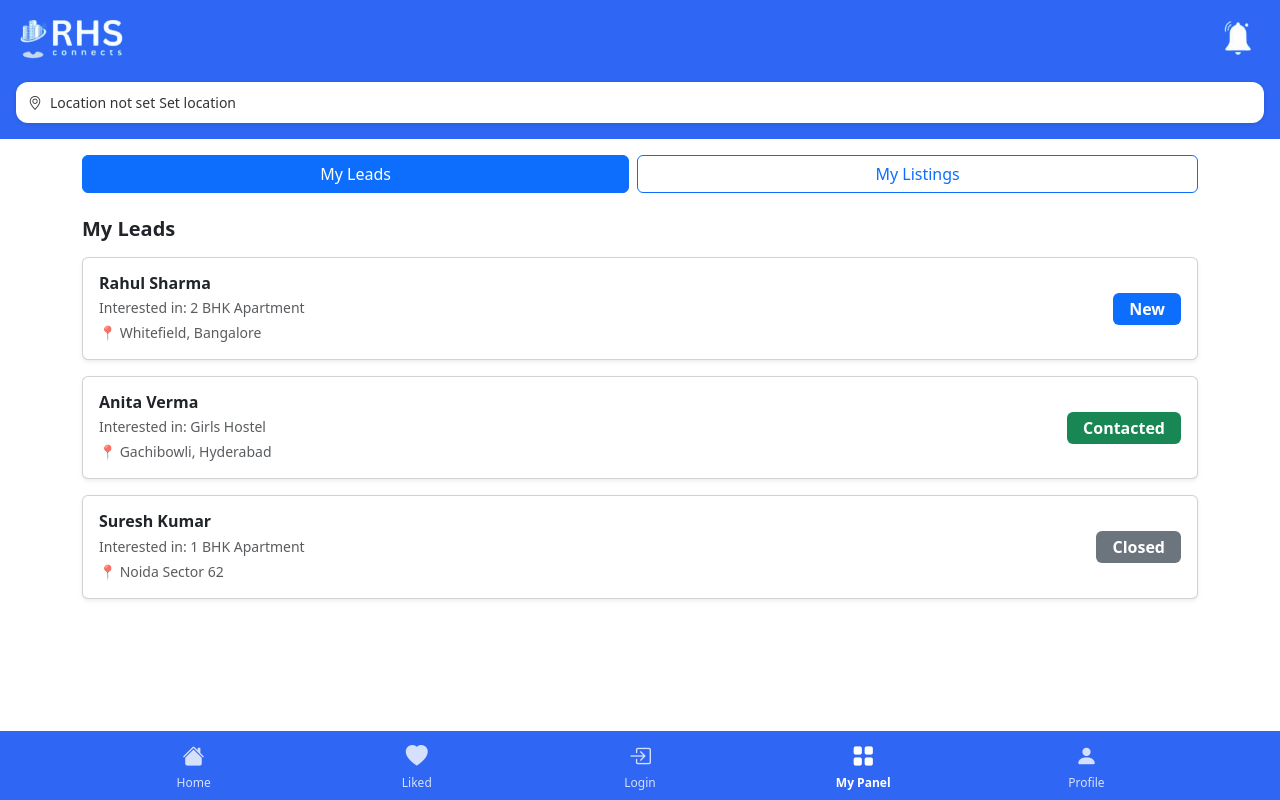
After one commit to ShobxVenkat/Skypath, a PHP site: page /panel.php in a window 1280 px wide. The commit adds this page. Run offline with PHP 8.4, Linux system fonts and the light colour scheme.

Commit message:
Panel page, leads/listings tabs, popups and UI fixes

```diff
--- a/home.php
+++ b/home.php
@@ -55,9 +55,7 @@ require "partials/header.php";
 
   <!-- 🔍 Search Section -->
   <section class="mb-4">
-    <div class="search-label mb-2">
-      <i class="bi bi-geo-alt"></i> Select Location
-    </div>
+
 
     <div class="input-group shadow rounded-pill overflow-hidden">
       <input
--- /dev/null
+++ b/panel.php
@@ -0,0 +1,65 @@
+<?php
+$pageTitle = "My Panel";
+$currentPage = "panel";
+require "partials/header.php";
+?>
+
+<div class="container py-3 pb-5">
+
+  <!-- PANEL TABS -->
+  <div class="d-flex gap-2 mb-4">
+    <button class="btn btn-primary flex-fill"
+            onclick="showTab('leads')"
+            id="btnLeads">
+      My Leads
+    </button>
+    <button class="btn btn-outline-primary flex-fill"
+            onclick="showTab('listings')"
+            id="btnListings">
+      My Listings
+    </button>
+  </div>
+
+  <!-- CONTENT AREA -->
+  <div id="panelContent"></div>
+
+</div>
+
+<!-- ================= LEADS TEMPLATE ================= -->
+<template id="leadsTemplate">
+  <?php include 'partials/panel-leads.php'; ?>
+</template>
+
+<!-- ================= LISTINGS TEMPLATE ================= -->
+<template id="listingsTemplate">
+  <?php include 'partials/panel-listings.php'; ?>
+</template>
+
+<script>
+function showTab(tab) {
+  const content = document.getElementById('panelContent');
+
+  document.getElementById('btnLeads').className =
+    tab === 'leads'
+      ? 'btn btn-primary flex-fill'
+      : 'btn btn-outline-primary flex-fill';
+
+  document.getElementById('btnListings').className =
+    tab === 'listings'
+      ? 'btn btn-primary flex-fill'
+      : 'btn btn-outline-primary flex-fill';
+
+  content.innerHTML =
+    tab === 'leads'
+      ? document.getElementById('leadsTemplate').innerHTML
+      : document.getElementById('listingsTemplate').innerHTML;
+}
+
+/* ✅ DEFAULT LOAD */
+document.addEventListener('DOMContentLoaded', () => {
+  showTab('leads');
+});
+</script>
+
+<?php require "partials/bottom-nav.php"; ?>
+<?php require "partials/footer.php"; ?>
--- a/partials/bottom-nav.php
+++ b/partials/bottom-nav.php
@@ -107,11 +107,12 @@ $isLoggedIn = false; // later session se aayega
 </a>
 
       <!-- PANEL BUTTON -->
-      <div class="nav-item <?= $currentPage=='panel'?'active':'' ?>"
-           onclick="togglePanelMenu(event)">
-        <i class="bi bi-grid-fill"></i>
-        My Panel
-      </div>
+     <!-- PANEL BUTTON -->
+<a href="panel.php" class="nav-item <?= $currentPage=='panel'?'active':'' ?>">
+  <i class="bi bi-grid-fill"></i>
+  My Panel
+</a>
+
 
       <a href="profile.php" class="nav-item <?= $currentPage=='profile'?'active':'' ?>">
         <i class="bi bi-person-fill"></i>
--- a/partials/header.php
+++ b/partials/header.php
@@ -1,6 +1,6 @@
 <?php
 $pageTitle = $pageTitle ?? "RHS Connects";
-$location  = $location  ?? "Andhra Pradesh, Krishna District...";
+$location  = $location  ?? "Location not set";
 ?>
 
 <!DOCTYPE html>
@@ -19,15 +19,9 @@ $location  = $location  ?? "Andhra Pradesh, Krishna District...";
     .bg-app {
       background-color: #2f66f3;
     }
-
-    .location-pill {
-      background-color: rgba(255,255,255,0.18);
-      white-space: nowrap;
-      overflow: hidden;
-      text-overflow: ellipsis;
-      max-width: 300px;
-      font-size: 14px;
-    }
+.set-pointer {
+  cursor: pointer;
+}
 
     .header-icon {
       width: 50px;
@@ -38,6 +32,41 @@ $location  = $location  ?? "Andhra Pradesh, Krishna District...";
       height: 42px;
       width: auto;
     }
+
+    /* ONE LINE LOCATION BAR */
+    .location-bar {
+      background: #fff;
+      color: #333;
+      border-radius: 12px;
+      padding: 10px 12px;
+      display: flex;
+      align-items: center;
+      justify-content: space-start;
+      box-shadow: 0 1px 4px rgba(0,0,0,0.12);
+      font-size: 14px;
+      gap:4px;
+    }
+
+    .location-left {
+      display: flex;
+      align-items: center;
+      gap: 8px;
+      overflow: hidden;
+    }
+
+    .location-text {
+      white-space: nowrap;
+      overflow: hidden;
+      text-overflow: ellipsis;
+      max-width: 230px;
+      font-weight: 500;
+    }
+
+    .set-location {
+      color: #2f66f3;
+      font-weight: 600;
+      white-space: nowrap;
+    }
   </style>
 </head>
 
@@ -47,23 +76,20 @@ $location  = $location  ?? "Andhra Pradesh, Krishna District...";
 
   <!-- TOP ROW -->
   <div class="d-flex justify-content-between align-items-center">
-
-    <!-- LOGO IMAGE ONLY -->
-    <div class="d-flex align-items-center">
-      <img src="images/logo.png" alt="RHS Logo" class="logo-img">
-    </div>
-
-    <!-- NOTIFICATION ICON (PNG) -->
-    <img src="images/bell.png"
-         alt="Notifications"
-         class="header-icon">
+    <a href="home.php">
+    <img src="images/logo.png" alt="RHS Logo" class="logo-img set-pointer"></a>
+    <img src="images/bell.png" alt="Notifications" class="header-icon set-pointer">
   </div>
 
-  <!-- LOCATION -->
-  <div class="mt-2">
-    <div class="location-pill rounded-pill px-3 py-1 d-inline-flex align-items-center gap-1">
-      <i class="bi bi-geo-alt"></i>
-      <span><?= $location ?></span>
+  <!-- LOCATION (ONE LINE) -->
+  <div class="mt-3">
+    <div class="location-bar">
+      <div class="location-left">
+        <i class="bi bi-geo-alt"></i>
+        <span class="location-text"><?= $location ?></span>
+      </div>
+
+      <span class="set-pointer">Set location</span>
     </div>
   </div>
 
--- /dev/null
+++ b/partials/panel-leads.php
@@ -0,0 +1,34 @@
+<h5 class="fw-bold mb-3">My Leads</h5>
+
+<div class="card mb-3 shadow-sm">
+  <div class="card-body d-flex justify-content-between align-items-center">
+    <div>
+      <h6 class="fw-bold mb-1">Rahul Sharma</h6>
+      <p class="text-muted small mb-1">Interested in: 2 BHK Apartment</p>
+      <p class="text-muted small mb-0">📍 Whitefield, Bangalore</p>
+    </div>
+    <span class="badge bg-primary fs-6 px-3 py-2">New</span>
+  </div>
+</div>
+
+<div class="card mb-3 shadow-sm">
+  <div class="card-body d-flex justify-content-between align-items-center">
+    <div>
+      <h6 class="fw-bold mb-1">Anita Verma</h6>
+      <p class="text-muted small mb-1">Interested in: Girls Hostel</p>
+      <p class="text-muted small mb-0">📍 Gachibowli, Hyderabad</p>
+    </div>
+    <span class="badge bg-success fs-6 px-3 py-2">Contacted</span>
+  </div>
+</div>
+
+<div class="card mb-3 shadow-sm">
+  <div class="card-body d-flex justify-content-between align-items-center">
+    <div>
+      <h6 class="fw-bold mb-1">Suresh Kumar</h6>
+      <p class="text-muted small mb-1">Interested in: 1 BHK Apartment</p>
+      <p class="text-muted small mb-0">📍 Noida Sector 62</p>
+    </div>
+    <span class="badge bg-secondary fs-6 px-3 py-2">Closed</span>
+  </div>
+</div>
--- /dev/null
+++ b/partials/panel-listings.php
@@ -0,0 +1,34 @@
+<h5 class="fw-bold mb-3">My Listings</h5>
+
+<div class="card mb-3 shadow-sm">
+  <div class="card-body d-flex justify-content-between align-items-center">
+    <div>
+      <h6 class="fw-bold mb-1">2 BHK Apartment</h6>
+      <p class="text-muted small mb-1">Whitefield, Bangalore</p>
+      <p class="fw-semibold mb-0">₹ 78 Lakh</p>
+    </div>
+    <span class="badge bg-success fs-6 px-3 py-2">Active</span>
+  </div>
+</div>
+
+<div class="card mb-3 shadow-sm">
+  <div class="card-body d-flex justify-content-between align-items-center">
+    <div>
+      <h6 class="fw-bold mb-1">1 BHK Apartment</h6>
+      <p class="text-muted small mb-1">Gachibowli, Hyderabad</p>
+      <p class="fw-semibold mb-0">₹ 45 Lakh</p>
+    </div>
+    <span class="badge bg-warning text-dark fs-6 px-3 py-2">Pending</span>
+  </div>
+</div>
+
+<div class="card mb-3 shadow-sm">
+  <div class="card-body d-flex justify-content-between align-items-center">
+    <div>
+      <h6 class="fw-bold mb-1">Boys Hostel</h6>
+      <p class="text-muted small mb-1">Madhapur, Hyderabad</p>
+      <p class="fw-semibold mb-0">₹ 7,500 / month</p>
+    </div>
+    <span class="badge bg-danger fs-6 px-3 py-2">Inactive</span>
+  </div>
+</div>
--- a/profile.php
+++ b/profile.php
@@ -8,7 +8,7 @@ require "partials/header.php";
 
   <!-- PROFILE HEADER -->
   <div class="text-center mb-4">
-    <img src="https://via.placeholder.com/120"
+    <img src="images/user.jpg"
          class="rounded-circle mb-2"
          alt="Profile Picture">
 
```
Also changed, not shown: listing.php (+73 -22 lines), sub-page.php (+7 -4 lines), images/logo.png, images/rhslogo.png (added), images/user.jpg (added), 1 other file.
